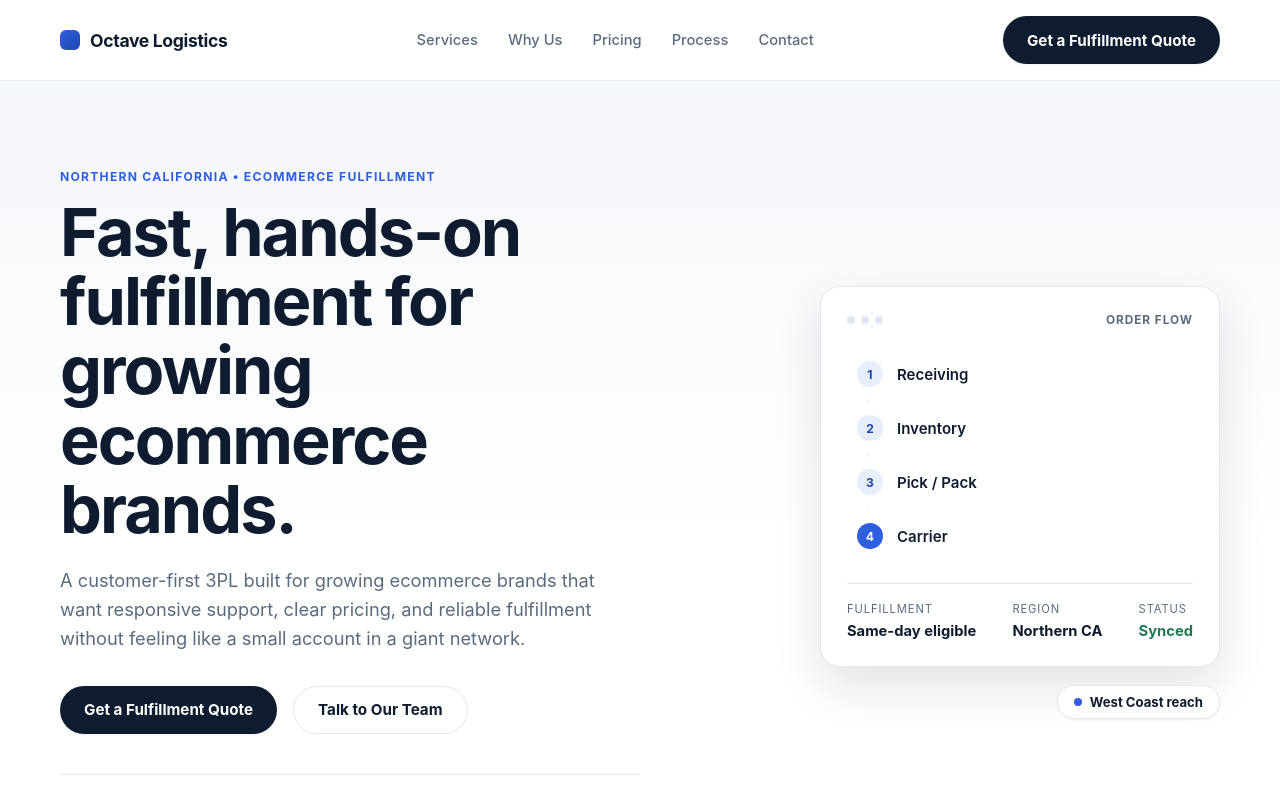
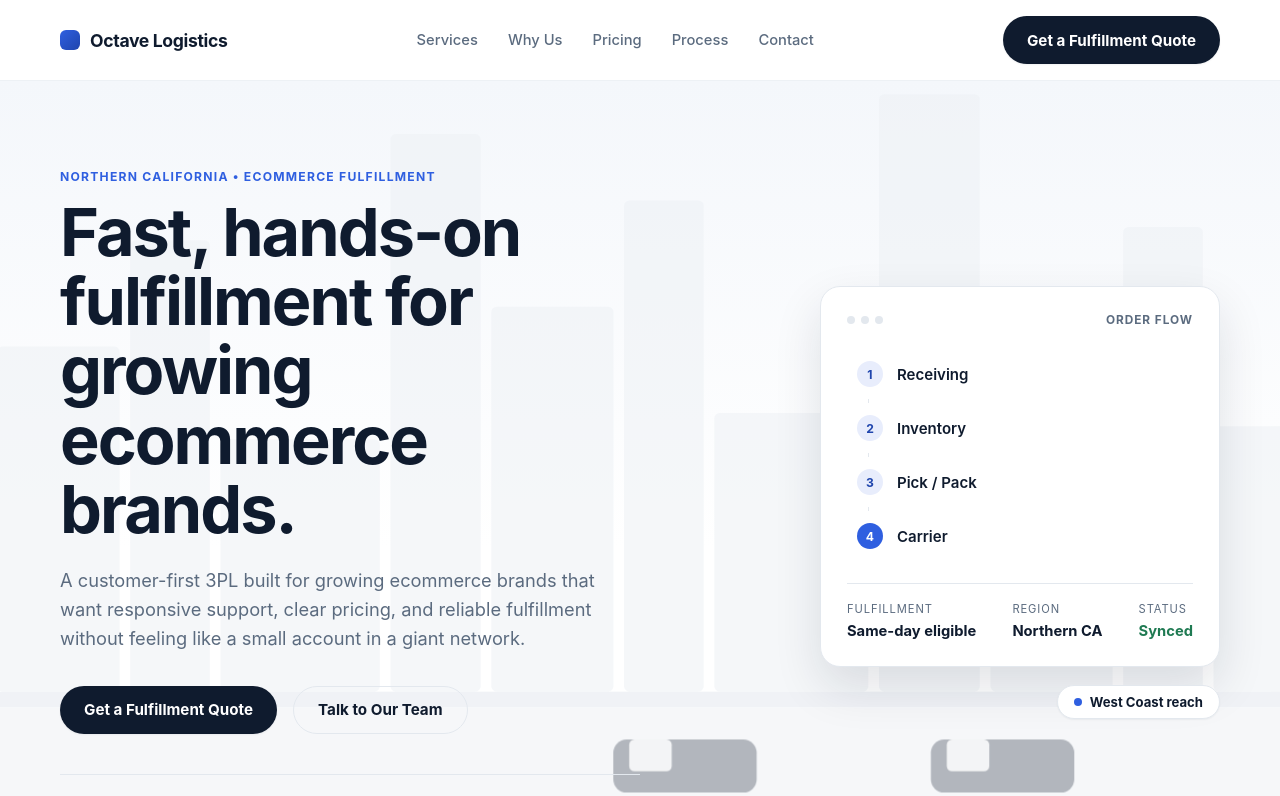
Before and after one commit to asingh468/3PL, a Next.js app: page / in a window 1280 px wide. Shown: the top 796 px of the page. Built offline with nearby package versions, Linux system fonts and the light colour scheme.

Commit message:
Add animated logistics cityscape backdrop to hero

```diff
--- a/app/globals.css
+++ b/app/globals.css
@@ -146,11 +146,14 @@ h3 { margin: 0 0 8px; font-size: 1.08rem; font-weight: 650; }
    Hero
    ============================================================ */
 .hero {
+  position: relative;
   background: linear-gradient(180deg, #f4f7fb 0%, #ffffff 55%);
   border-bottom: 1px solid var(--line-soft);
   overflow: hidden;
 }
 .heroGrid {
+  position: relative;
+  z-index: 1;
   display: grid;
   grid-template-columns: 1.05fr 0.95fr;
   align-items: center;
@@ -168,7 +171,74 @@ h3 { margin: 0 0 8px; font-size: 1.08rem; font-weight: 650; }
   content: ""; width: 6px; height: 6px; border-radius: 50%; background: var(--accent); display: inline-block; flex-shrink: 0;
 }
 .actions { display: flex; gap: 16px; align-items: center; margin-top: 32px; flex-wrap: wrap; }
-.heroNote { margin: 8px auto 0; text-align: left; }
+.heroNote { position: relative; z-index: 1; margin: 8px auto 0; text-align: left; }
+
+/* Animated cityscape backdrop -- subtle, CSS-only, sits behind hero content. */
+.heroCityscape {
+  position: absolute;
+  inset: 0;
+  z-index: 0;
+  pointer-events: none;
+  overflow: hidden;
+}
+.cityscapeSvg {
+  position: absolute;
+  bottom: 0;
+  left: 0;
+  width: 100%;
+  height: 100%;
+  opacity: 0.55;
+}
+.cityscapeBuilding {
+  fill: var(--line-soft);
+}
+.cityscapeRoad {
+  fill: #eef1f5;
+}
+.cityscapeRoadLine {
+  fill: var(--line);
+}
+.vehicleBody {
+  fill: var(--ink);
+  opacity: 0.55;
+}
+.vehicleBody-accent {
+  fill: var(--accent);
+  opacity: 0.7;
+}
+.vehicleCab {
+  fill: var(--white);
+  opacity: 0.85;
+}
+.vehicle-right {
+  animation: cityDriveRight linear infinite;
+  animation-duration: var(--vehicle-duration, 18s);
+}
+.vehicle-left {
+  animation: cityDriveLeft linear infinite;
+  animation-duration: var(--vehicle-duration, 22s);
+}
+.vehicle-speed-1 { --vehicle-duration: 14s; }
+.vehicle-speed-2 { --vehicle-duration: 20s; animation-delay: -6s; }
+.vehicle-speed-3 { --vehicle-duration: 17s; }
+.vehicle-speed-4 { --vehicle-duration: 24s; animation-delay: -10s; }
+
+@keyframes cityDriveRight {
+  from { transform: translateX(-80px); }
+  to { transform: translateX(1680px); }
+}
+@keyframes cityDriveLeft {
+  from { transform: translateX(1680px) scaleX(-1); }
+  to { transform: translateX(-80px) scaleX(-1); }
+}
+@media (prefers-reduced-motion: reduce) {
+  .vehicle-right, .vehicle-left {
+    animation: none;
+  }
+}
+@media (max-width: 620px) {
+  .cityscapeSvg { opacity: 0.35; }
+}
 
 /* Hero visual: order-flow card */
 .heroVisual { position: relative; display: flex; flex-direction: column; align-items: flex-end; gap: 18px; }
--- a/components/Hero.tsx
+++ b/components/Hero.tsx
@@ -1,10 +1,12 @@
 import { heroHighlights, siteConfig } from "@/lib/site-config";
+import { HeroCityscape } from "@/components/HeroCityscape";
 
 const flowStages = ["Receiving", "Inventory", "Pick / Pack", "Carrier"];
 
 export function Hero() {
   return (
     <section id="top" className="hero">
+      <HeroCityscape />
       <div className="shell heroGrid">
         <div className="heroContent">
           <div className="eyebrow">{siteConfig.region} &bull; Ecommerce fulfillment</div>
--- /dev/null
+++ b/components/HeroCityscape.tsx
@@ -0,0 +1,85 @@
+// Lightweight, CSS-driven animated skyline used as a subtle hero backdrop.
+// Pure SVG + CSS keyframes -- no client JS, no external assets, and it
+// respects prefers-reduced-motion (see .heroCityscape rules in globals.css).
+export function HeroCityscape() {
+  const buildings = [
+    { x: 0, w: 46, h: 120 },
+    { x: 50, w: 30, h: 170 },
+    { x: 84, w: 54, h: 90 },
+    { x: 142, w: 38, h: 210 },
+    { x: 184, w: 46, h: 140 },
+    { x: 234, w: 30, h: 180 },
+    { x: 268, w: 60, h: 110 },
+    { x: 332, w: 34, h: 230 },
+    { x: 370, w: 46, h: 150 },
+    { x: 420, w: 30, h: 190 },
+    { x: 454, w: 58, h: 100 },
+    { x: 516, w: 38, h: 220 },
+    { x: 558, w: 46, h: 130 },
+    { x: 608, w: 30, h: 170 },
+    { x: 642, w: 60, h: 95 },
+    { x: 706, w: 34, h: 210 },
+    { x: 744, w: 46, h: 145 },
+    { x: 794, w: 30, h: 185 },
+    { x: 828, w: 58, h: 105 },
+    { x: 890, w: 38, h: 225 },
+    { x: 932, w: 46, h: 135 },
+    { x: 982, w: 30, h: 175 },
+    { x: 1016, w: 60, h: 100 },
+    { x: 1080, w: 34, h: 215 },
+    { x: 1118, w: 46, h: 150 },
+    { x: 1168, w: 30, h: 190 },
+    { x: 1202, w: 58, h: 110 },
+    { x: 1264, w: 38, h: 220 },
+    { x: 1306, w: 46, h: 140 },
+    { x: 1356, w: 30, h: 180 },
+    { x: 1390, w: 60, h: 100 },
+    { x: 1454, w: 34, h: 210 },
+    { x: 1492, w: 46, h: 150 },
+    { x: 1542, w: 30, h: 185 },
+  ];
+
+  return (
+    <div className="heroCityscape" aria-hidden="true">
+      <svg
+        className="cityscapeSvg"
+        viewBox="0 0 1600 320"
+        preserveAspectRatio="xMidYMax slice"
+        focusable="false"
+      >
+        <g className="cityscapeBuildings">
+          {buildings.map((b, i) => (
+            <rect
+              key={i}
+              x={b.x}
+              y={230 - b.h}
+              width={b.w}
+              height={b.h}
+              rx={2}
+              className="cityscapeBuilding"
+            />
+          ))}
+        </g>
+        <rect x={0} y={230} width={1600} height={6} className="cityscapeRoadLine" />
+        <rect x={0} y={236} width={1600} height={40} className="cityscapeRoad" />
+
+        <g className="cityscapeVehicles">
+          <g className="vehicle vehicle-right vehicle-speed-1">
+            <rect x={0} y={248} width={54} height={20} rx={5} className="vehicleBody" />
+            <rect x={6} y={248} width={16} height={12} rx={2} className="vehicleCab" />
+          </g>
+          <g className="vehicle vehicle-right vehicle-speed-2">
+            <rect x={0} y={250} width={40} height={16} rx={5} className="vehicleBody vehicleBody-accent" />
+          </g>
+          <g className="vehicle vehicle-left vehicle-speed-3">
+            <rect x={0} y={248} width={54} height={20} rx={5} className="vehicleBody" />
+            <rect x={32} y={248} width={16} height={12} rx={2} className="vehicleCab" />
+          </g>
+          <g className="vehicle vehicle-left vehicle-speed-4">
+            <rect x={0} y={250} width={36} height={16} rx={5} className="vehicleBody vehicleBody-accent" />
+          </g>
+        </g>
+      </svg>
+    </div>
+  );
+}
```
